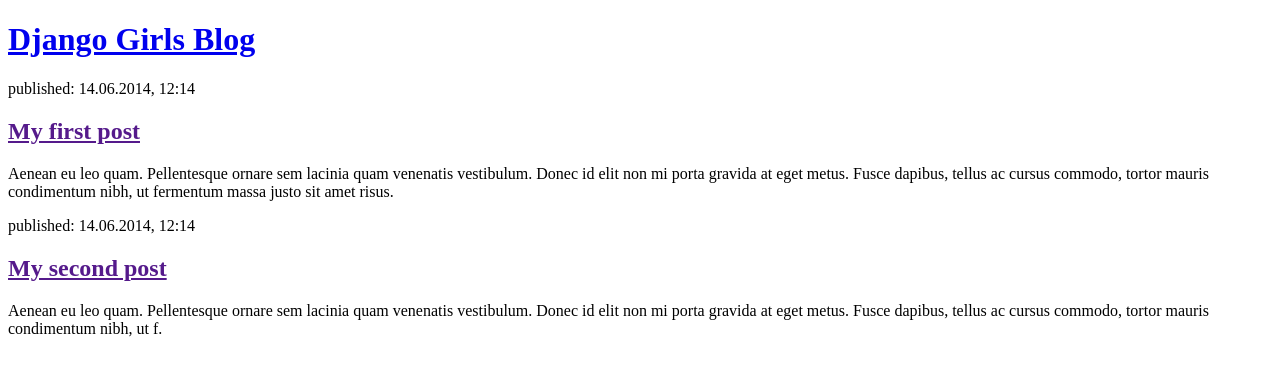
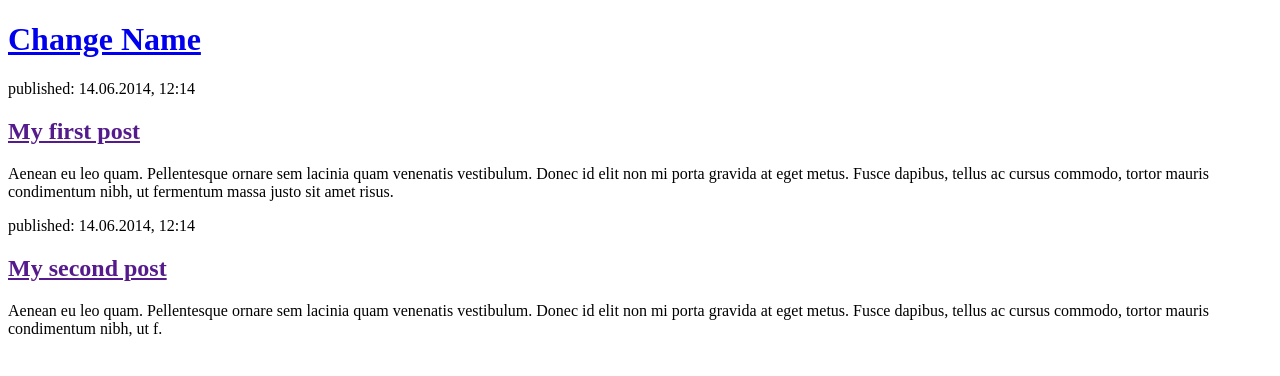
Before and after one commit to NathanSloan/djangoGirlsDemo, a Django app: page / in a window 1280 px wide. Shown: the top 376 px of the page. Run offline with Django 3.2, Linux system fonts and the light colour scheme.

Commit message:
change title

```diff
--- a/blog/templates/blog/post_list.html
+++ b/blog/templates/blog/post_list.html
@@ -24,7 +24,7 @@
     </head>
     <body>
         <header>
-            <h1><a href="/">Django Girls Blog</a></h1>
+            <h1><a href="/">Change Name</a></h1>
         </header>
 
         <article>
```
